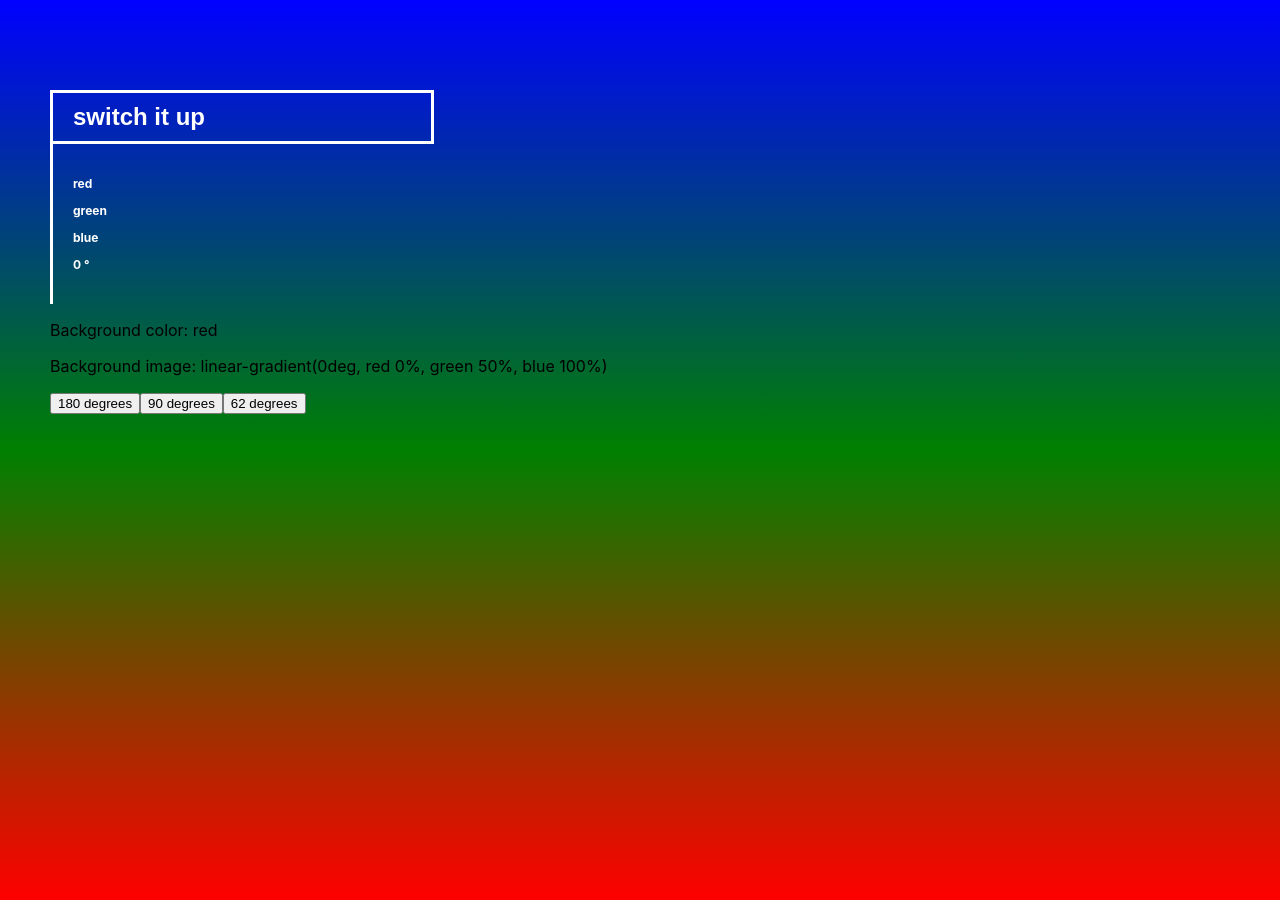
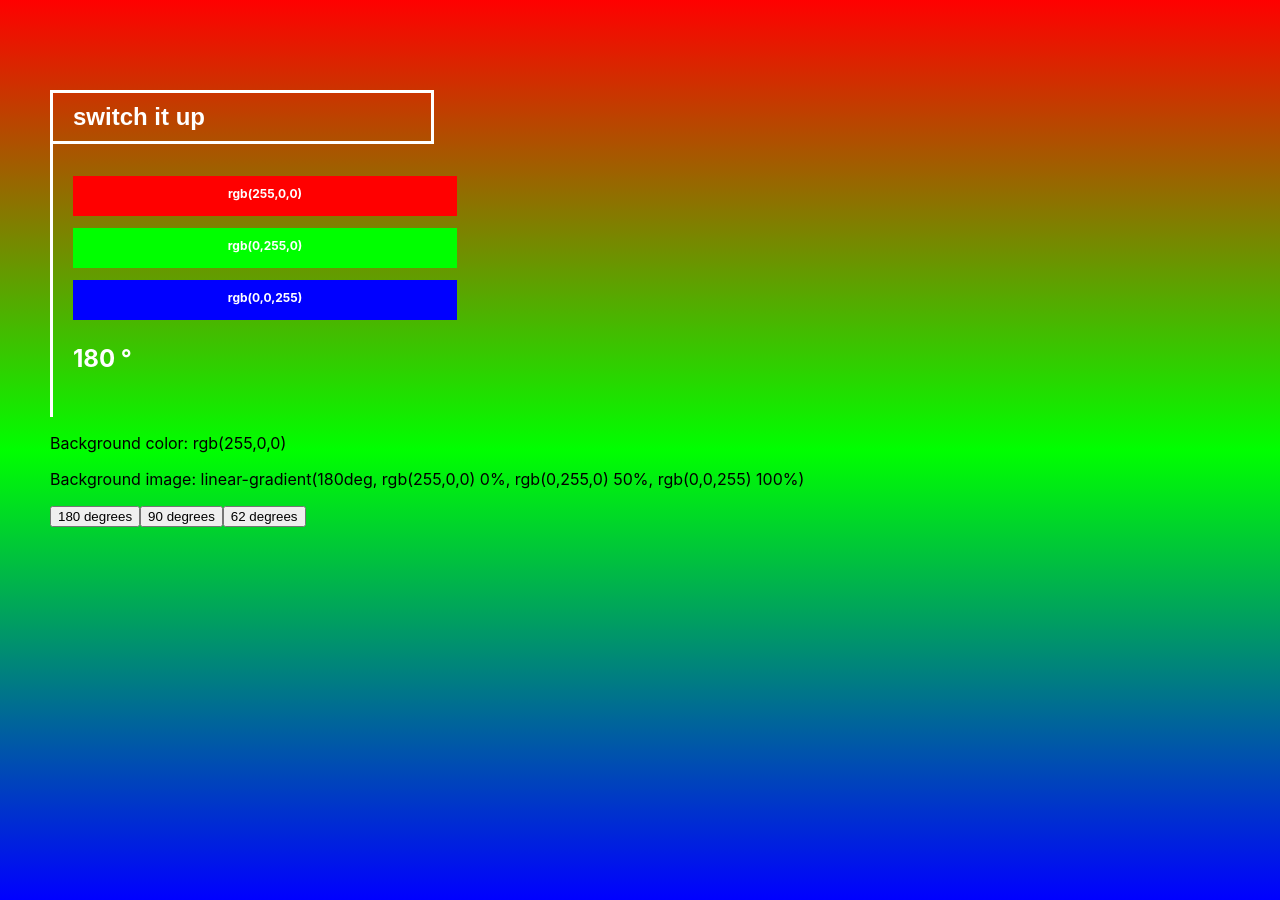
Before and after one commit to dilEMMA16/Gradient, a React (Create React App) app: page / in a window 1280 px wide. Shown: the top 900 px of the page. Built offline with nearby package versions, Linux system fonts and the light colour scheme.

Commit message:
add background of colors to rgb colors used

```diff
--- a/package.json
+++ b/package.json
@@ -4,6 +4,11 @@
   "private": true,
   "homepage": "http://dilemma16.github.io/gradient",
   "dependencies": {
+    "@fortawesome/fontawesome-free": "^5.15.4",
+    "@fortawesome/fontawesome-svg-core": "^1.3.0-beta3",
+    "@fortawesome/free-regular-svg-icons": "^6.0.0-beta3",
+    "@fortawesome/free-solid-svg-icons": "^6.0.0-beta3",
+    "@fortawesome/react-fontawesome": "^0.1.16",
     "@testing-library/jest-dom": "^5.16.1",
     "@testing-library/react": "^12.1.2",
     "@testing-library/user-event": "^13.5.0",
--- a/src/App.css
+++ b/src/App.css
@@ -30,7 +30,7 @@
     padding: 20px 20px;
     border-left: 3px solid white;
     font-size: .75em;
-    max-width: 20vw;
+    max-width: 30vw;
     font-weight: bold;
 }
 
--- a/src/App.js
+++ b/src/App.js
@@ -3,14 +3,14 @@ import { useState, useCallback } from 'react'
 
 function App() {
   const [gradient, setGradient] = useState({
-    color1: 'red',
-    color2: 'green',
-    color3: 'blue',
-    degrees: 0
+    color1: 'rgb(255,0,0)',
+    color2: 'rgb(0,255,0)',
+    color3: 'rgb(0,0,255)',
+    degrees: 180
   })
   const [gradientStyles, setGradientStyles] = useState({
-    backgroundColor: 'red',
-    backgroundImage: `linear-gradient(180deg, red 0%, green 50%, blue 100%)`,
+    backgroundColor: 'rgb(255,0,0)',
+    backgroundImage: `linear-gradient(180deg, rgb(255,0,0) 0%, rgb(0,255,0) 50%, rgb(0,0,255) 100%)`,
   })
 
   const getNewGradient = () => {
@@ -46,6 +46,13 @@ function App() {
     setGradient(copyOfGradient)
   },[gradient, setGradient])
 
+  const copyColorToClipboard = (color) => {
+      navigator.clipboard.writeText(color)
+  }
+
+
+
+
   return (
     <div className="App" style={{backgroundColor: gradient.color1,
     backgroundImage: `linear-gradient(${gradient.degrees}deg, ${gradient.color1} 0%, ${gradient.color2} 50%, ${gradient.color3} 100%)`,}}>
@@ -53,10 +60,10 @@ function App() {
           switch it up
       </button>
       <div id="colorsUsed">
-        <p>{gradient.color1}</p>
-        <p>{gradient.color2}</p>
-        <p>{gradient.color3}</p>
-        <p>{gradient.degrees} &#176;</p>
+        <p style={{minHeight: '20px', padding: '10px', textAlign: 'center', backgroundColor: gradient.color1}}>{gradient.color1} <i class="far fa-clipboard"></i></p>
+        <p style={{minHeight: '20px', padding: '10px', textAlign: 'center', backgroundColor: gradient.color2}}>{gradient.color2}</p>
+        <p style={{minHeight: '20px', padding: '10px', textAlign: 'center', backgroundColor: gradient.color3}}>{gradient.color3}</p>
+        <p style={{fontSize: '24px'}}>{gradient.degrees} &#176;</p>
       </div>
       <p>Background color: {gradientStyles.backgroundColor}</p>
       <p>Background image: {`linear-gradient(${gradient.degrees}deg, ${gradient.color1} 0%, ${gradient.color2} 50%, ${gradient.color3} 100%)`}</p>
```
Also changed, not shown: 2 other files (tests, documents, lock files or other folders).
